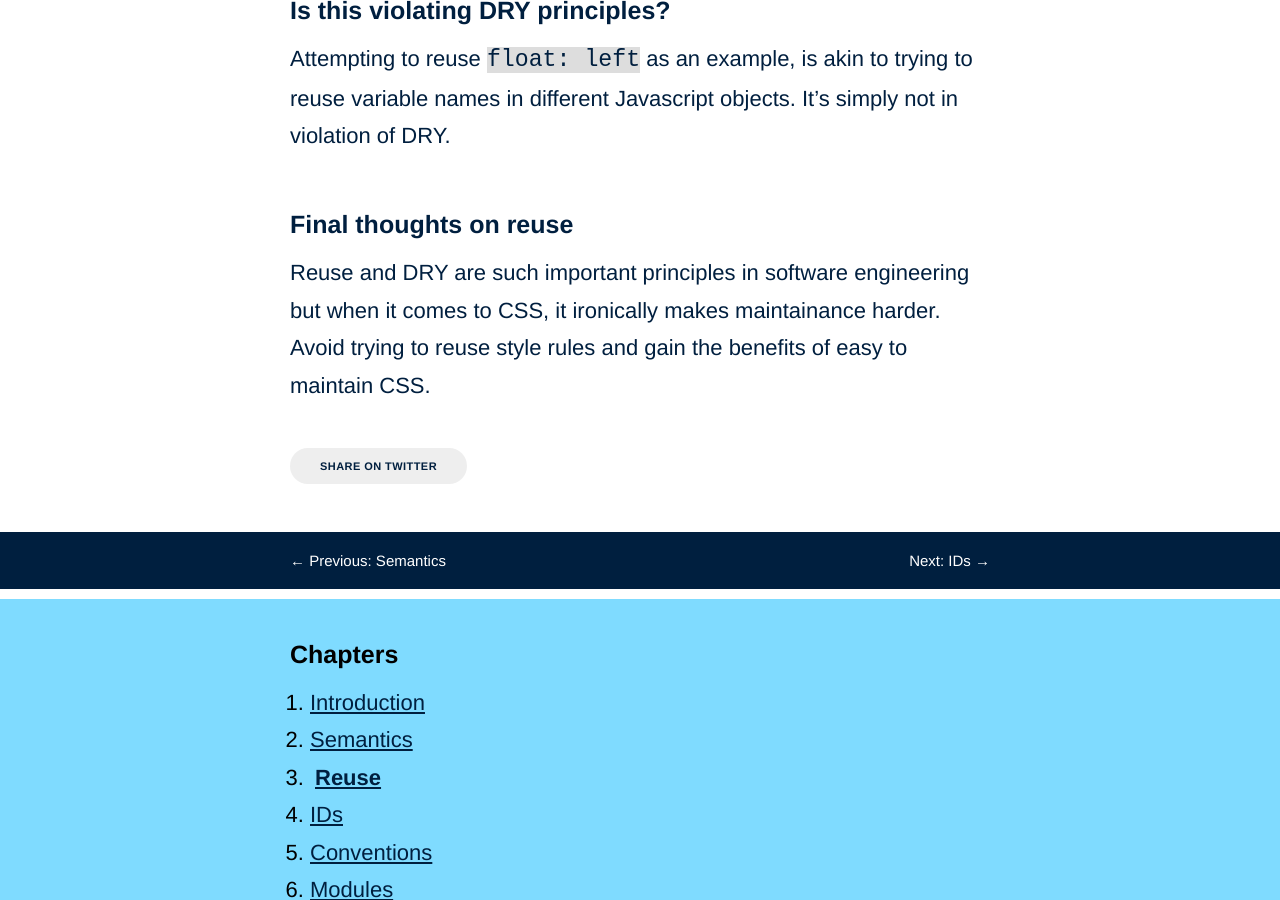
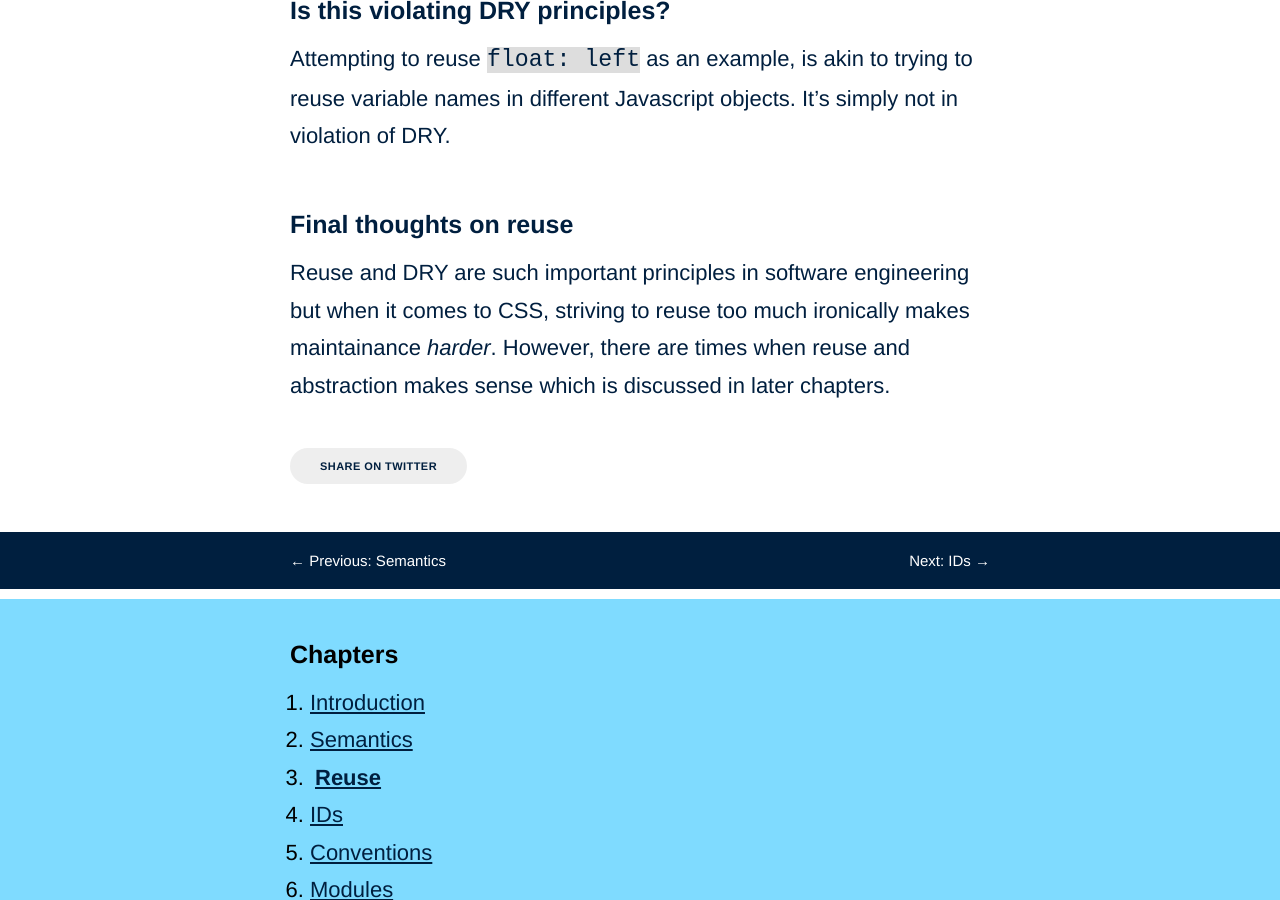
Before and after one commit to adamsilver/maintainablecss.com-jekyll, a Jekyll site: the page built from _chapters/03-reuse.md, in a window 1280 px wide and 900 px high, scrolled down 6895 px. Built offline with Jekyll 4.4.1, drawn with Linux system fonts in a browser that asks for light colours.

Commit message:
reuse note

```diff
--- a/_chapters/03-reuse.md
+++ b/_chapters/03-reuse.md
@@ -122,4 +122,4 @@ Attempting to reuse `float: left` as an example, is akin to trying to reuse vari
 
 ## Final thoughts on reuse
 
-Reuse and DRY are such important principles in software engineering but when it comes to CSS, it ironically makes maintainance harder. Avoid trying to reuse style rules and gain the benefits of easy to maintain CSS.
+Reuse and DRY are such important principles in software engineering but when it comes to CSS, striving to reuse too much ironically makes maintainance *harder*. However, there are times when reuse and abstraction makes sense which is discussed in later chapters.
```
